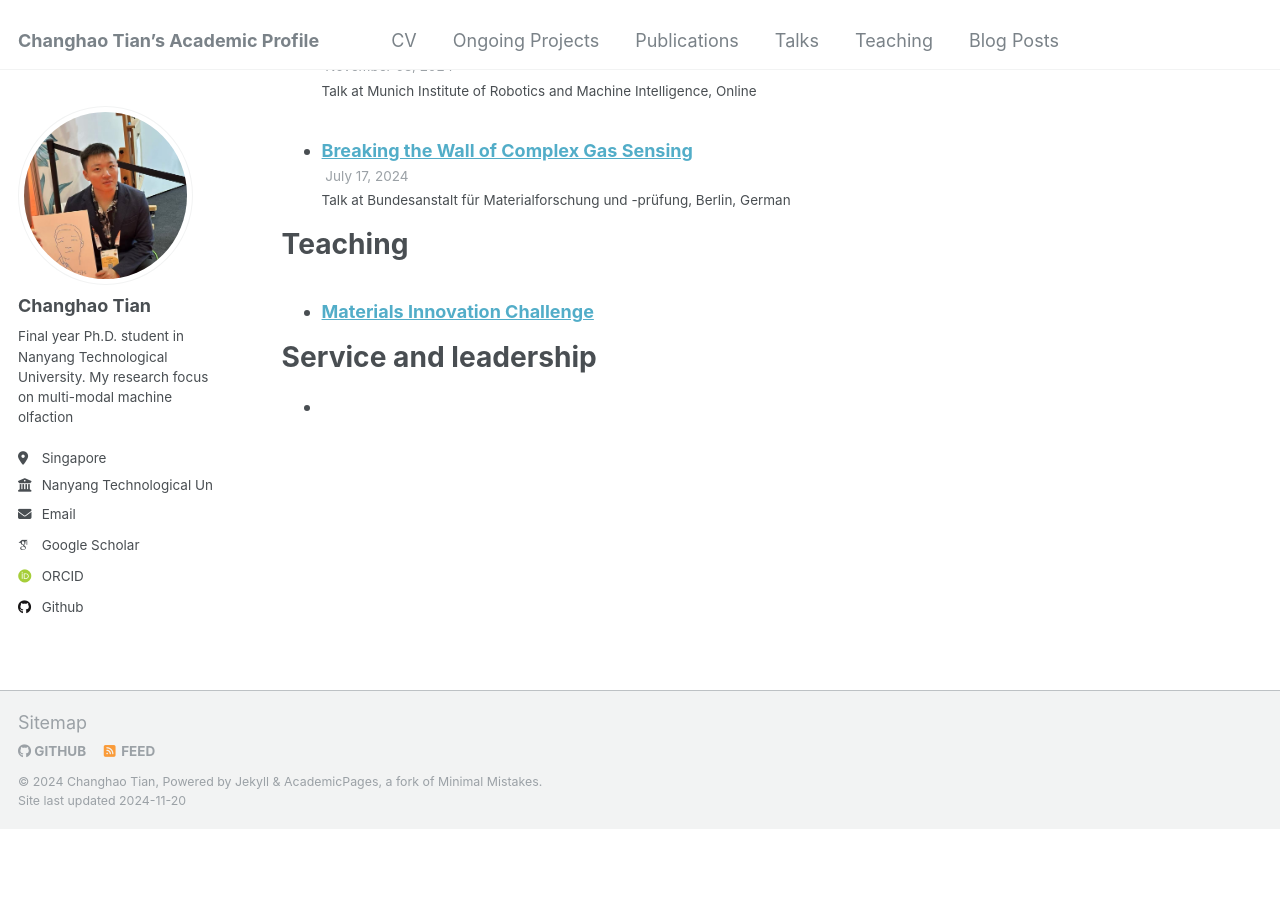
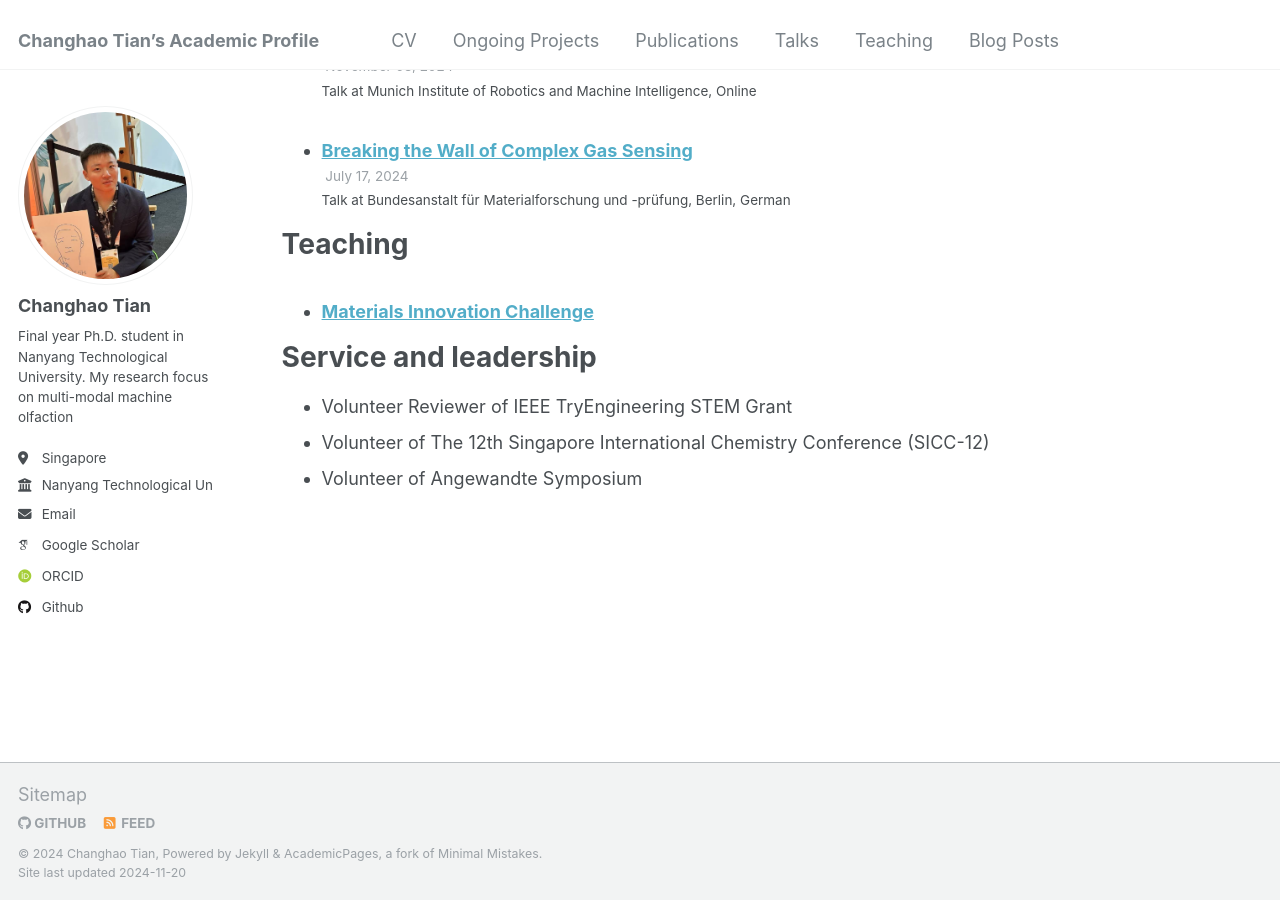
Before and after one commit to CHTiansweet/CHTian, a Jekyll site: the page built from _pages/cv.md, in a window 1280 px wide and 900 px high, scrolled down 1189 px. Built offline with Jekyll 4.4.1, drawn with Linux system fonts in a browser that asks for light colours; some web fonts are replaced; before the commit the page ends 2017 px from its top, so only the background shows below that.

Commit message:
Update cv.md

```diff
--- a/_pages/cv.md
+++ b/_pages/cv.md
@@ -54,4 +54,6 @@ Teaching
 
 Service and leadership
 ======
-*
+* Volunteer Reviewer of IEEE TryEngineering STEM Grant
+* Volunteer of The 12th Singapore International Chemistry Conference (SICC-12)
+* Volunteer of Angewandte Symposium
```
